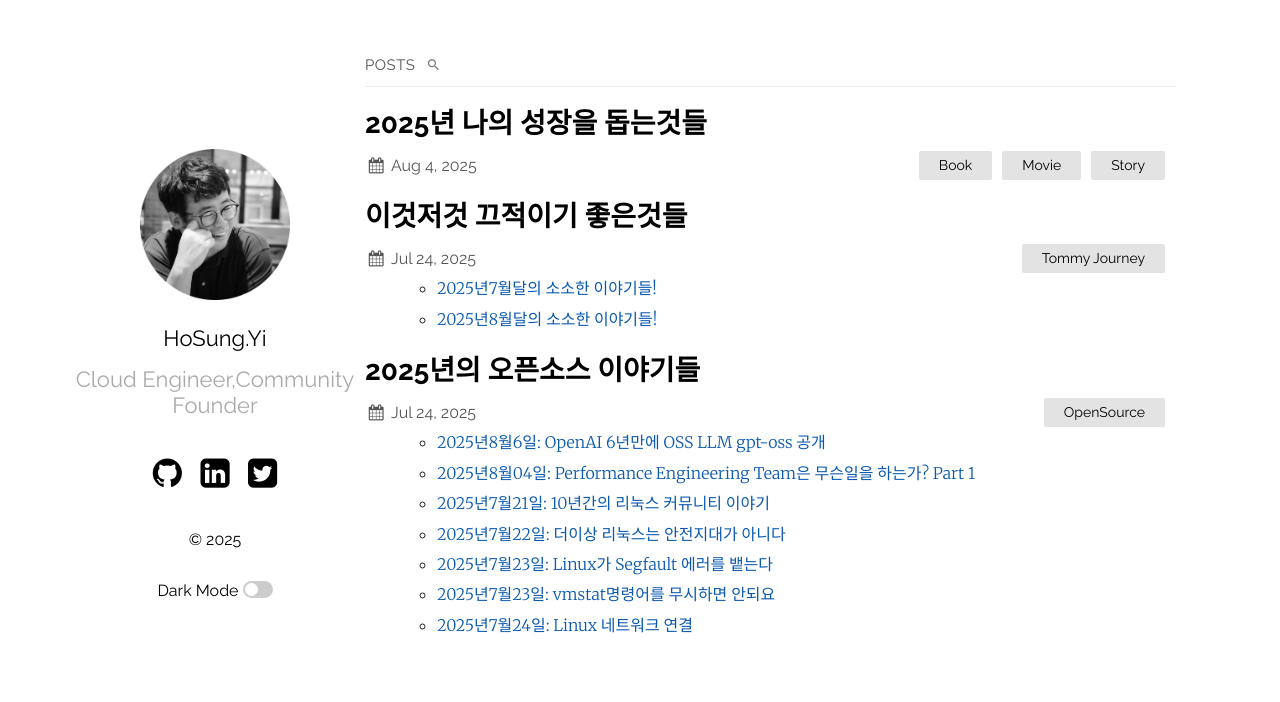
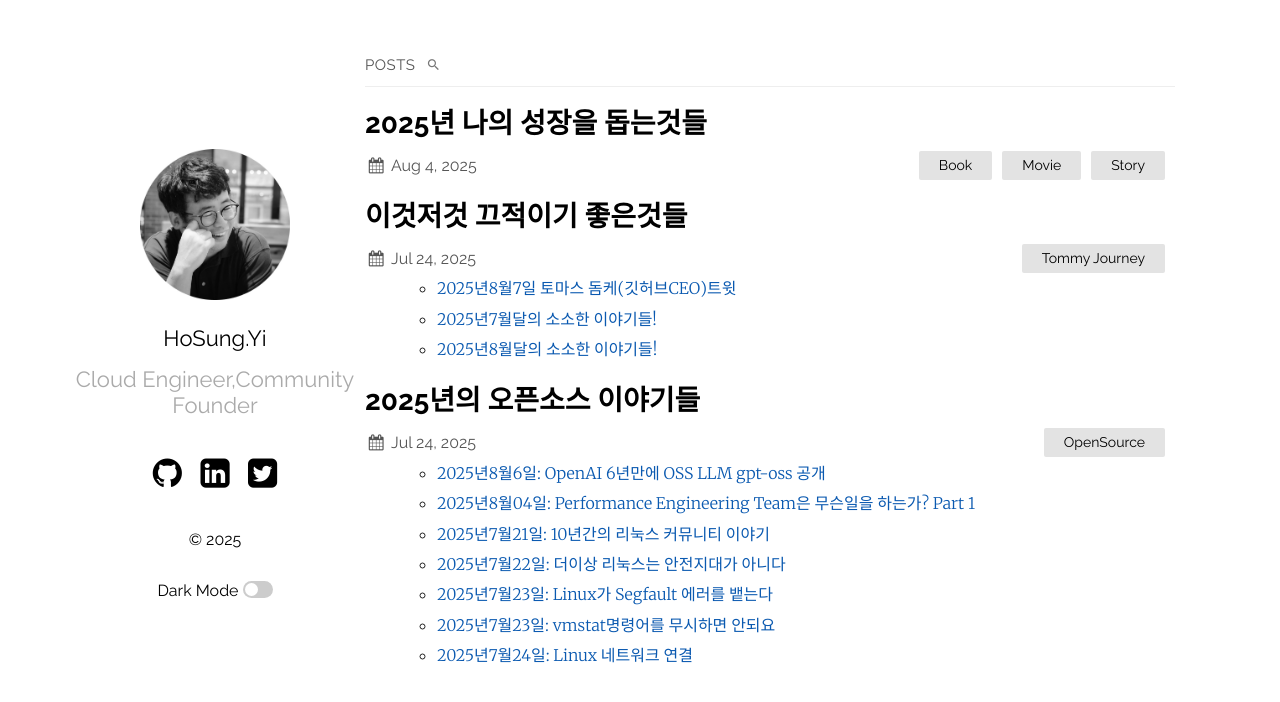
Before and after one commit to hslee77/hslee77.github.io, a Jekyll site: the page built from index.md, in a window 1280 px wide. Shown: the top 702 px of the page. Built offline with Jekyll 4.4.1, drawn with Linux system fonts in a browser that asks for light colours; part of the change alters nothing that is shown.

Commit message:
Journey update v2.2

```diff
--- a/_posts/2025-07-24-Journey.md
+++ b/_posts/2025-07-24-Journey.md
@@ -5,5 +5,6 @@ date:   2025-07-24 15:10:36 +0900
 categories: [Tommy Journey]
 ---
 
+- [2025년8월7일 토마스 돔케(깃허브CEO)트윗](https:/hslee77.github.io/wiki/memo/2025-08-07-AIliter.html)
 - [2025년7월달의 소소한 이야기들! ](https://hslee77.github.io/wiki/memo/2025-07-21-github.html)
 - [2025년8월달의 소소한 이야기들! ](https://hslee77.github.io/wiki/memo/2025-08-03-Aug.html)
--- /dev/null
+++ b/wiki/memo/2025-08-07-AIliter.md
@@ -0,0 +1,23 @@
+---
+layout: post
+title:  "2025년 8월 토마스톰케(깃허브CEO)트윗."
+date:   2025-08-03 19:30:36 +0900
+categories: [Tommy Journey]
+---
+
+- **토마스 돔케(깃허브 CEO)의 트윗**
+- **출처: https://x.com/ashtom/status/1952409910236291109**
+- [개발자, 재창조](https://ashtom.github.io/developers-reinvented)
+
+
+>현실은 명확합니다. 인공지능(AI)을 적극적으로 활용하거나, 이 분야를 떠나거나 둘 중 하나입니다.AI를 깊숙이 업무에 통합한 개발자 22명을 대상으로 한 최신 현장 연구에 따르면, 초기 회의론을 극복한 이들에게서 야망, 기술적 유창성, 직업 만족도가 극적으로 높아지는 놀라운 경향이 나타났습니다. 이들은 코드를 덜 작성하는 것이 아니라, 오케스트레이션을 통해 더 복잡한 시스템 수준의 작업을 수행하고 있습니다. 이러한 변화는 개발자뿐만 아니라 교육자에게도 동일하게 적용됩니다.
+
+>이러한 변화는 가설이 아닌 현실입니다. 지금 이 순간에도 일어나고 있습니다. 개발자들은 회의적인 초심자부터 전략적인 AI 협력자에 이르기까지 명확한 적응 단계를 거치는데, 최종 단계에 도달한 이들은 개발자로서의 정체성이 완전히 바뀌었다고 말합니다. 그들의 초점은 더 이상 코드 생산에 있지 않고, 시스템 설계, AI 에이전트 지시, 그리고 결과물 검증에 맞춰져 있습니다. 한 개발자는 “제 다음 직함은 '코드 크리에이티브 디렉터'가 될 수도 있을 것 같아요”라고 말했습니다. 이는 과장이 아니라 현실입니다. 우리가 발견한 사실은 다음과 같습니다.
+
+
+> - **AI는 2~5년 안에 코드의 90%를 작성하게 될 것입니다.**
+> - **개발자들은 이에 대해 걱정하지 않고, 다가올 변화에 대해 낙관적이고 현실적으로 바라보고 있습니다.**
+> - **에이전트 오케스트레이션, 반복적 협업, 비판적 검증과 같은 새로운 기술이 중요해지고 있습니다.**
+> - **단순한 시간 절약 효과도 있지만, 진정한 변화는 더 큰 야망입니다. 개발자들은 비용을 절감하는 것을 넘어, 성과 자체의 한계를 넓히고 있습니다**
+
+>이러한 변화는 교육에도 엄청난 영향을 미칩니다. 단순히 문법을 가르치는 것은 이제 시대에 뒤떨어진 일입니다. 학생들은 이제 AI를 올바르게 이끌고, 그 결과물을 비판적으로 평가하며, 다양한 학문 분야를 넘나드는 사고를 배워야 합니다. 평가는 AI로부터의 단절이 아닌, AI와의 협업 능력을 측정해야 합니다. 이는 더 이상 생산성의 문제가 아니라, 재창조의 문제입니다. 소프트웨어 개발자의 일자리가 사라지는 것이 아니라, 새롭게 태어나고 있습니다.
```
